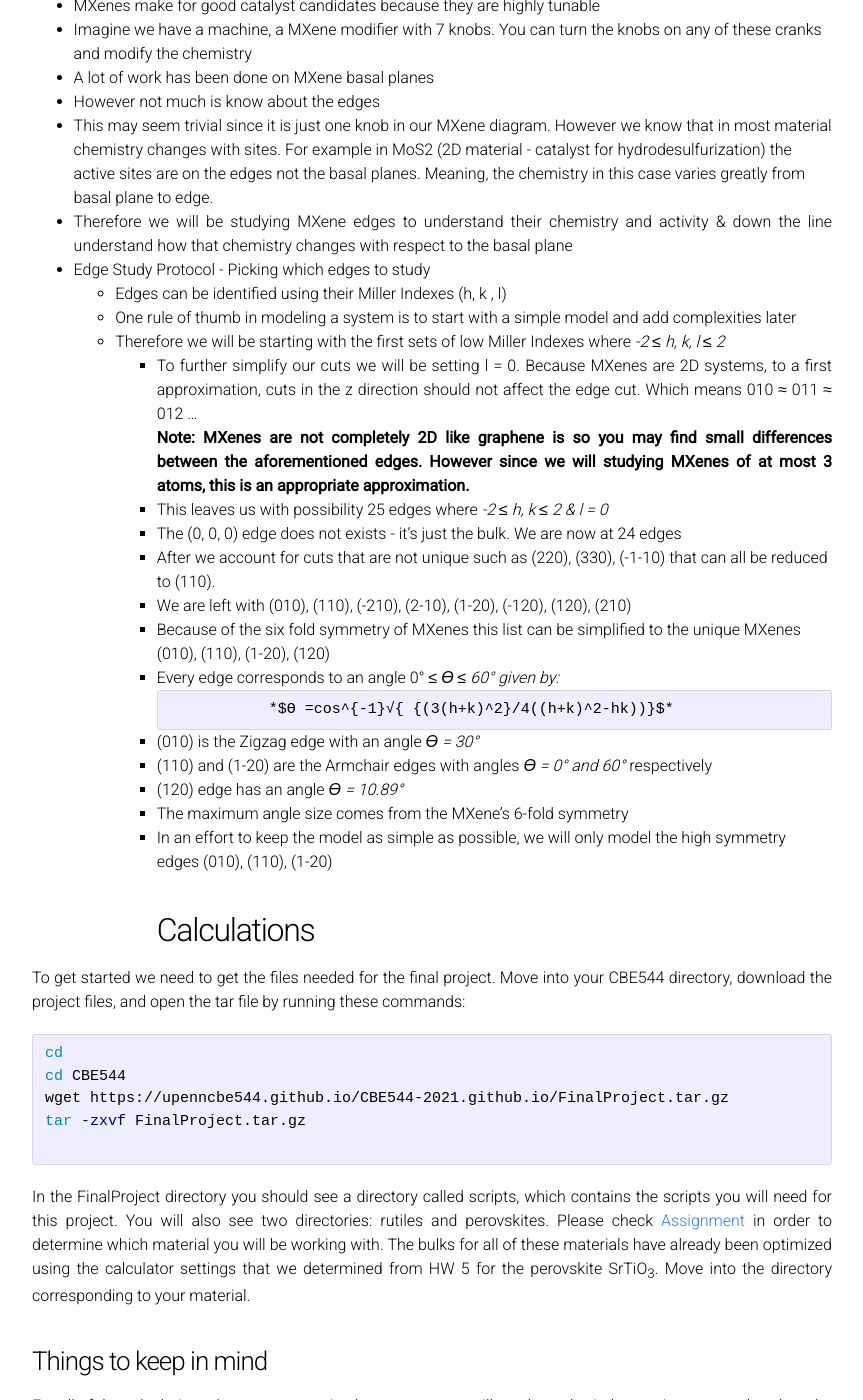
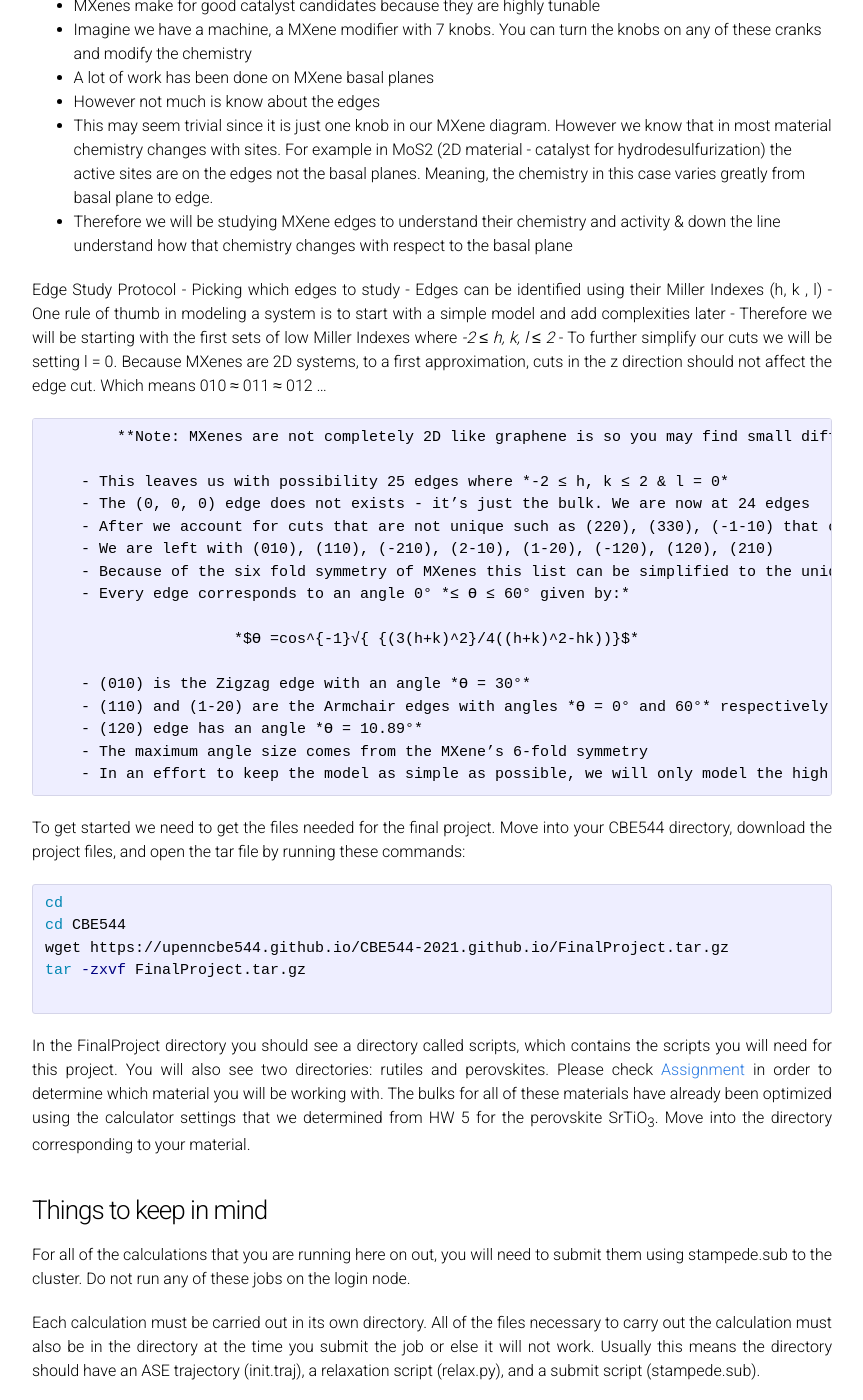
Before and after one commit to UPennCBE544/2023.github.io, a Jekyll site: the page built from ProjectDescription.md, in a window 1280 px wide and 1400 px high, scrolled down 860 px. Shown: the whole window, without its empty margins (208-1071 px from the left). Built offline with Jekyll 4.4.1, drawn with Linux system fonts in a browser that asks for light colours; our own code applies the rules of GitHub Pages for plain Markdown files.

```diff
--- a/ProjectDescription.md
+++ b/ProjectDescription.md
@@ -39,7 +39,7 @@ Plan: Use DFT to calculate edges energies, oxygen adsorption energies on the edg
 - This may seem trivial since it is just one knob in our MXene diagram. However we know that in most material chemistry changes with sites. For example in MoS2 (2D material - catalyst for hydrodesulfurization) the active sites are on the edges not the basal planes. Meaning, the chemistry in this case varies greatly from basal plane to edge.
 - Therefore we will be studying MXene edges to understand their chemistry and activity & down the line understand how that chemistry changes with respect to the basal plane
 
-- Edge Study Protocol - Picking which edges to study
+Edge Study Protocol - Picking which edges to study
     - Edges can be identified using their Miller Indexes (h, k , l)
     - One rule of thumb in modeling a system is to start with a simple model and add complexities later
     - Therefore we will be starting with the first sets of low Miller Indexes where          *-2 ≤ h, k, l ≤ 2*
```
